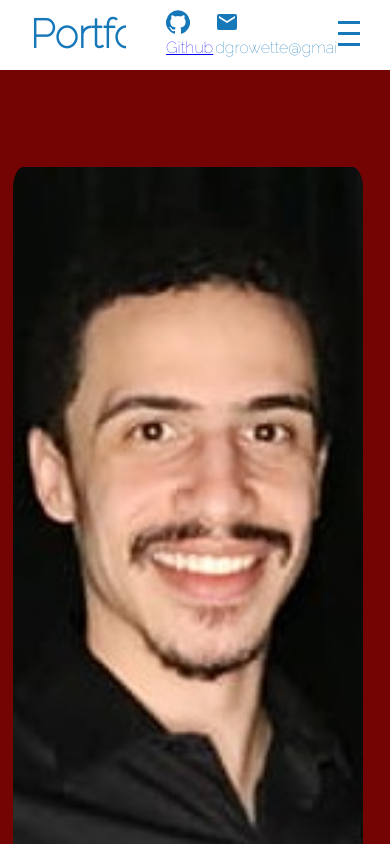
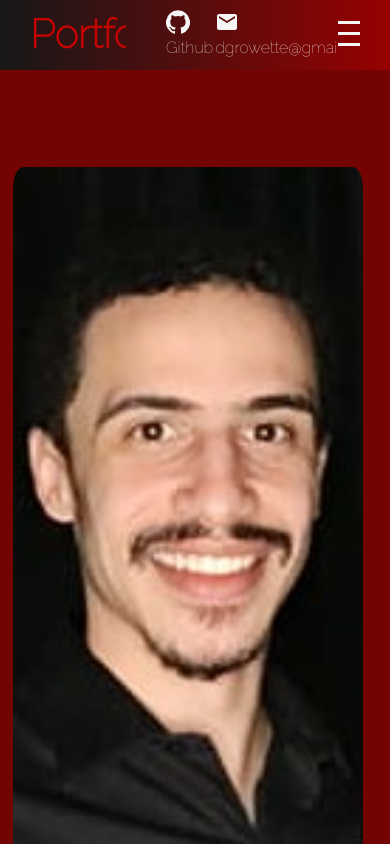
Before and after one commit to Trane7/portfolio, a React (Create React App) app in the folder portfolio/: page / in a window 390 px wide. Built offline with nearby package versions, Linux system fonts and the light colour scheme; the HTML template or start-up script is replaced by a standard one.

Commit message:
gave topbar color them as well as the links and hamburger function

```diff
--- a/portfolio/src/components/topbar/topbar.scss
+++ b/portfolio/src/components/topbar/topbar.scss
@@ -3,12 +3,18 @@
 .topbar{
     width: 100%;
     height: 70px;
-    background-color: white;
-    color: $mainColor;
+    background: linear-gradient(90deg, rgb(26, 23, 23) 3%, rgb(151, 1, 1) 100%);
+    color: whitesmoke;
     position: fixed;
     top: 0;
     z-index: 3;
     transition: all 1s ease;
+    text-decoration: none;
+
+    a{
+        color: whitesmoke;
+        text-decoration: none;
+    }
 
     .wrapper{
         padding: 10px 30px;
@@ -24,7 +30,7 @@
                 font-size: 40px;
                 font-weight: 700;
                 text-decoration: none;
-                color: inherit;
+                color: rgb(196, 3, 3);
                 margin-right: 40px;
             }
 
@@ -48,6 +54,7 @@
             .hamburger{
                 width: 32px;
                 height: 25px;
+                color: whitesmoke;
                 display: flex;
                 flex-direction: column;
                 justify-content: space-between;
@@ -56,7 +63,7 @@
                 span{
                     width: 100%;
                     height: 3px;
-                    background-color: $mainColor;
+                    background-color: whitesmoke;
                     transform-origin: left;
                     transition: all 2s ease;
                 }
@@ -65,20 +72,20 @@
     }
 
     &.active{
-        background-color: $mainColor;
+        background-color: whitesmoke;
         color: white;
 
         .hamburger{
             span{
                 &:first-child{
-                    background-color: white;
+                    background-color: black;
                     transform: rotate(45deg);
                 }
                 &:nth-child(2){
                     opacity: 0;
                 }
                 &:last-child{
-                    background-color: white;
+                    background-color: black;
                     transform: rotate(-45deg);
                 }
             }
```
